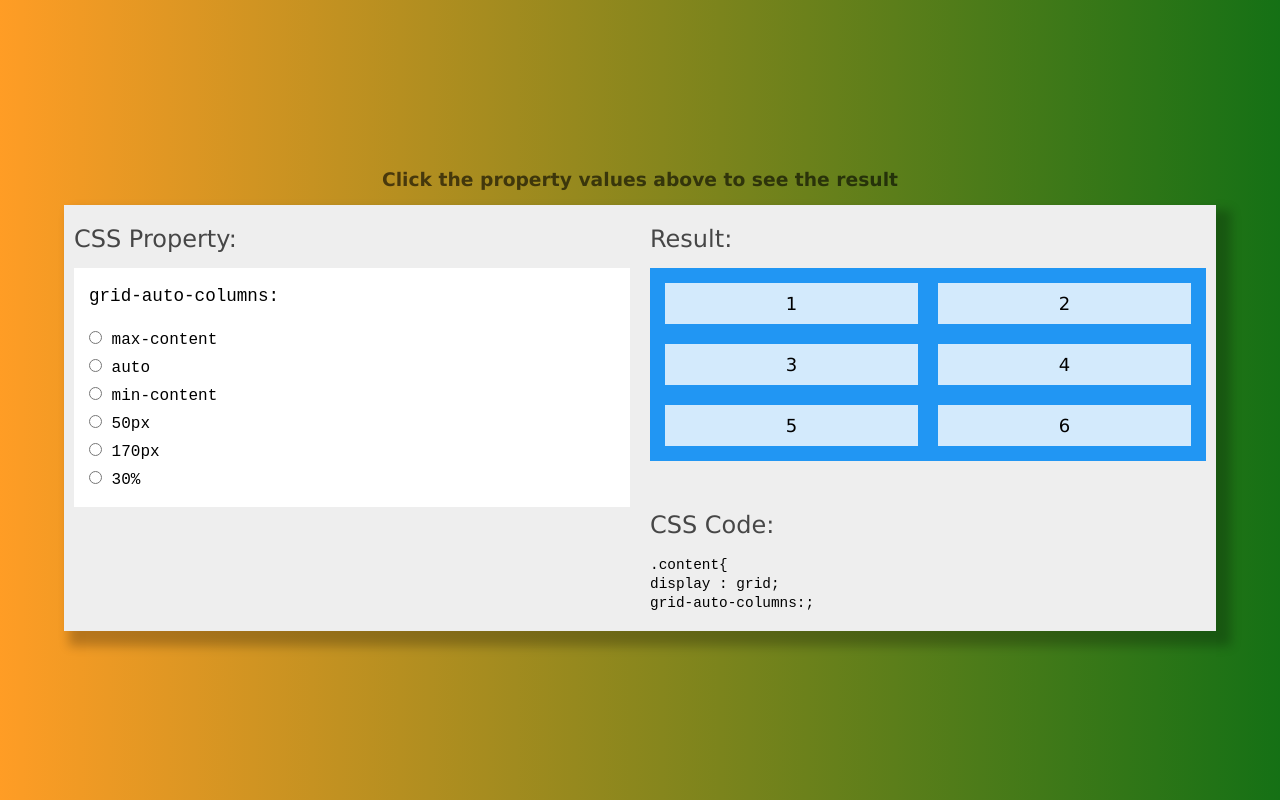
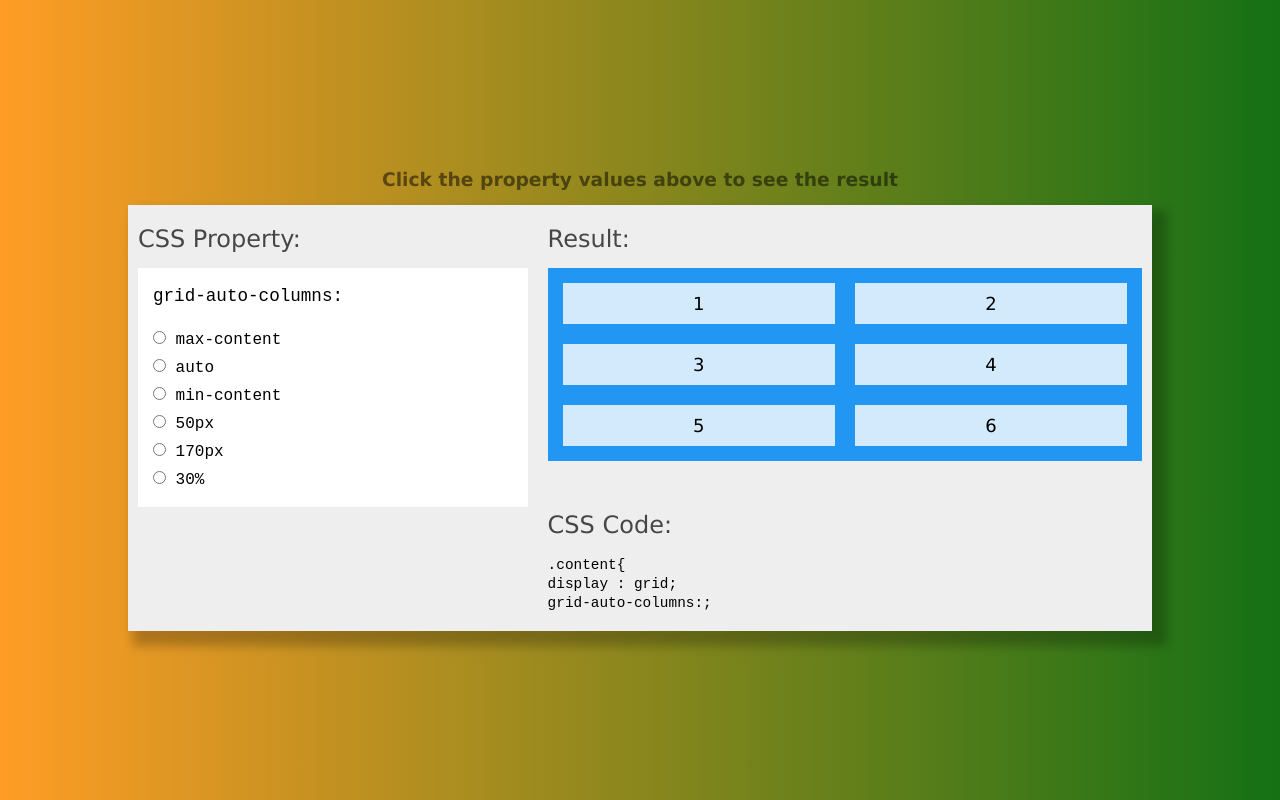
Before and after one commit to codewithjohnson/Grid-Interactive-Interface, a plain HTML site: page index.html in a window 1280 px wide. Drawn offline with Linux system fonts and the light colour scheme.

Commit message:
Update style.css

```diff
--- a/style.css
+++ b/style.css
@@ -23,14 +23,14 @@ body{
 /* MAIN CONTAINER */
 /* THE CONTAINER HAS THREE MAJOR SUB CONTAINER */
 h3{
-    opacity: 0.6;
+    opacity: 0.5;
     margin-bottom:15px;
 }
 .container{
     display:flex;
     justify-content:space-between;
     background-color: #eee;
-    width: 90%;
+    width: 80%;
     box-shadow: 10px 10px 10px 5px  rgba(0, 0, 0, 0.24) ;
 }
 
@@ -38,7 +38,7 @@ h3{
 
 .property{
     padding: 20px 10px;
-    width: 50%;
+    width: 40%;
 
 }
 
@@ -78,7 +78,7 @@ h3{
 /* ============= SECOND SUB CONTAINER=====================*/
 .result{
     padding: 20px 10px;
-    width: 50%;
+    width: 60%;
 
 }
 
```
